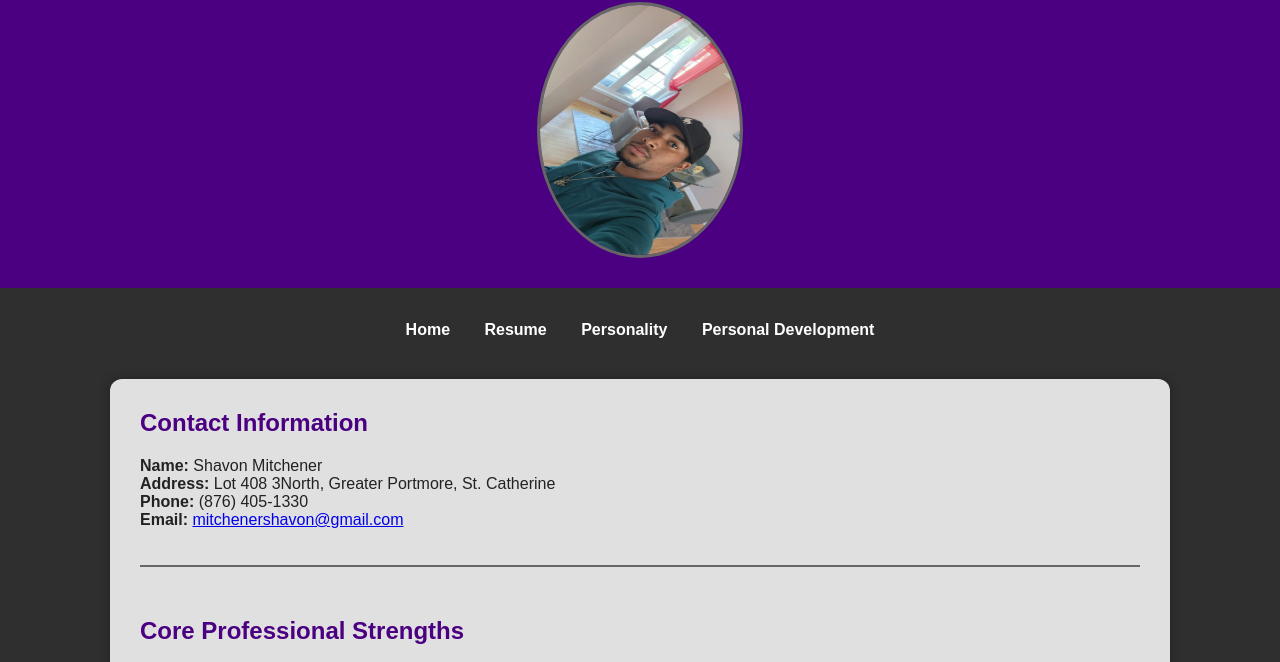
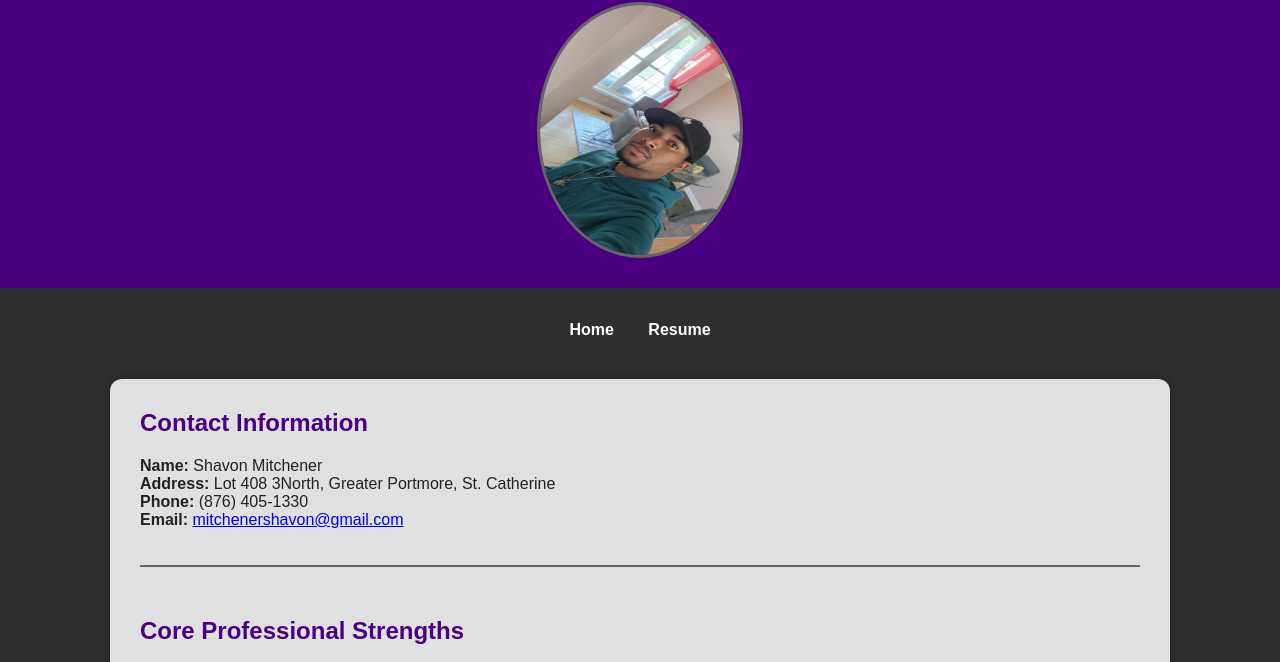
Before and after one commit to ShavonMitchener/IA1, a plain HTML site: page resume.html in a window 1280 px wide. Shown: the part 84-746 px from the top of the page. Drawn offline with Linux system fonts and the light colour scheme.

Commit message:
Update resume.html

```diff
--- a/resume.html
+++ b/resume.html
@@ -18,8 +18,8 @@
         <ul>
             <li><a href="index.html">Home</a></li>
             <li><a href="resume.html">Resume</a></li>
-            <li><a href="personality.html">Personality</a></li>
-            <li><a href="development.html">Personal Development</a></li>
+            <!--<li><a href="personality.html">Personality</a></li> -->
+            <!--<li><a href="development.html">Personal Development</a></li> -->
         </ul>
     </nav>
 
```
